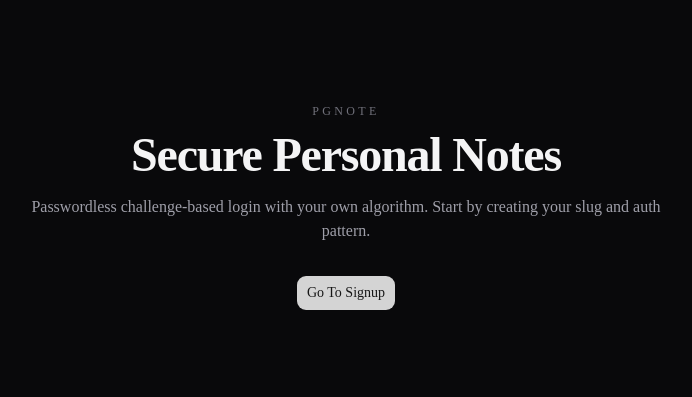
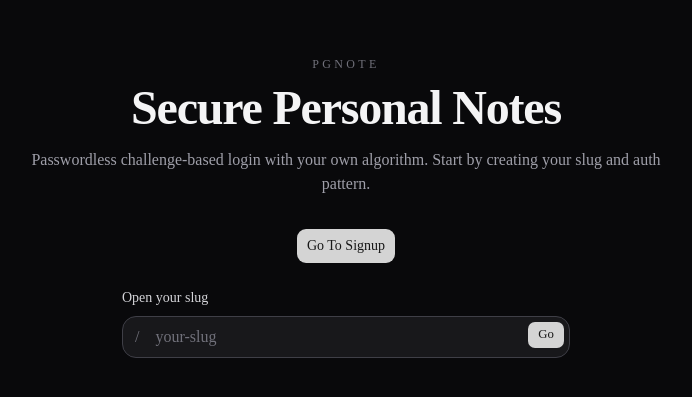
Before and after one commit to Pranav1632/pgnote, a Next.js app: page / in a window 1280 px wide. Shown: the part 193-590 px from the top of the page, without its empty margins (294-986 px from the left). Built offline with nearby package versions, Linux system fonts and the light colour scheme.

Commit message:
added slug input in home page , and non existint slug error handling

```diff
--- /dev/null
+++ b/app/[slug]/not-found.tsx
@@ -0,0 +1,26 @@
+import Link from "next/link";
+import { Button } from "@/components/ui/button";
+
+export default function SlugNotFoundPage() {
+  return (
+    <main className="min-h-screen bg-zinc-950 text-zinc-100">
+      <div className="mx-auto flex min-h-screen max-w-3xl flex-col items-center justify-center px-6 text-center">
+        <p className="mb-3 text-xs tracking-[0.28em] text-zinc-500 uppercase">pgnote / slug</p>
+        <h1 className="mb-3 text-3xl font-semibold tracking-tight md:text-4xl">
+          Slug Not Found
+        </h1>
+        <p className="mb-8 text-zinc-400">
+          This slug does not exist, or access is not available.
+        </p>
+        <div className="flex flex-wrap items-center justify-center gap-3">
+          <Button asChild size="sm" variant="outline">
+            <Link href="/">Go Home</Link>
+          </Button>
+          <Button asChild size="sm">
+            <Link href="/signup">Create New Slug</Link>
+          </Button>
+        </div>
+      </div>
+    </main>
+  );
+}
--- a/app/[slug]/page.tsx
+++ b/app/[slug]/page.tsx
@@ -1,6 +1,8 @@
 import { notFound, redirect } from "next/navigation";
 import { ChallengeLoginForm } from "@/components/auth/challenge-login-form";
+import { connectToDatabase } from "@/lib/db";
 import { requireValidSession } from "@/lib/session";
+import { UserModel } from "@/models/User";
 
 const SLUG_REGEX = /^[a-z0-9][a-z0-9_-]{2,31}$/;
 
@@ -21,6 +23,12 @@ export default async function SlugLoginPage({ params }: SlugLoginPageProps) {
 
   if (rawSlug !== normalizedSlug) {
     redirect(`/${normalizedSlug}`);
+  }
+
+  await connectToDatabase();
+  const slugExists = await UserModel.exists({ slug: normalizedSlug });
+  if (!slugExists) {
+    notFound();
   }
 
   const activeSession = await requireValidSession(normalizedSlug);
--- /dev/null
+++ b/app/not-found.tsx
@@ -0,0 +1,26 @@
+import Link from "next/link";
+import { Button } from "@/components/ui/button";
+
+export default function GlobalNotFoundPage() {
+  return (
+    <main className="min-h-screen bg-zinc-950 text-zinc-100">
+      <div className="mx-auto flex min-h-screen max-w-3xl flex-col items-center justify-center px-6 text-center">
+        <p className="mb-3 text-xs tracking-[0.28em] text-zinc-500 uppercase">pgnote</p>
+        <h1 className="mb-3 text-3xl font-semibold tracking-tight md:text-4xl">
+          Page Not Found
+        </h1>
+        <p className="mb-8 text-zinc-400">
+          The page or slug you requested is unavailable.
+        </p>
+        <div className="flex flex-wrap items-center justify-center gap-3">
+          <Button asChild size="sm" variant="outline">
+            <Link href="/">Go Home</Link>
+          </Button>
+          <Button asChild size="sm">
+            <Link href="/signup">Create New Slug</Link>
+          </Button>
+        </div>
+      </div>
+    </main>
+  );
+}
--- a/app/page.tsx
+++ b/app/page.tsx
@@ -1,4 +1,5 @@
 import Link from "next/link";
+import { SlugAccessForm } from "@/components/auth/slug-access-form";
 import { Button } from "@/components/ui/button";
 
 export default function HomePage() {
@@ -14,6 +15,7 @@ export default function HomePage() {
         <Button asChild size="lg">
           <Link href="/signup">Go To Signup</Link>
         </Button>
+        <SlugAccessForm />
       </div>
     </main>
   );
--- /dev/null
+++ b/components/auth/slug-access-form.tsx
@@ -0,0 +1,49 @@
+"use client";
+
+import { FormEvent, useState } from "react";
+import { useRouter } from "next/navigation";
+import { Button } from "@/components/ui/button";
+
+const SLUG_REGEX = /^[a-z0-9][a-z0-9_-]{2,31}$/;
+
+export function SlugAccessForm() {
+  const router = useRouter();
+  const [slugInput, setSlugInput] = useState("");
+  const [errorMessage, setErrorMessage] = useState<string | null>(null);
+
+  const handleSubmit = (event: FormEvent<HTMLFormElement>) => {
+    event.preventDefault();
+
+    const normalizedSlug = slugInput.trim().toLowerCase();
+    if (!SLUG_REGEX.test(normalizedSlug)) {
+      setErrorMessage("Enter a valid slug (3-32 chars, lowercase letters/numbers/_/-).");
+      return;
+    }
+
+    setErrorMessage(null);
+    router.push(`/${normalizedSlug}`);
+  };
+
+  return (
+    <form onSubmit={handleSubmit} className="mt-6 w-full max-w-md space-y-2">
+      <label htmlFor="quick-slug" className="block text-left text-sm text-zinc-300">
+        Open your slug
+      </label>
+      <div className="flex overflow-hidden rounded-xl border border-zinc-700 bg-zinc-900">
+        <span className="px-3 py-2 text-zinc-500">/</span>
+        <input
+          id="quick-slug"
+          value={slugInput}
+          onChange={(event) => setSlugInput(event.target.value)}
+          autoComplete="off"
+          placeholder="your-slug"
+          className="w-full bg-transparent px-1 py-2 text-zinc-100 outline-none placeholder:text-zinc-500"
+        />
+        <Button type="submit" size="sm" className="m-1">
+          Go
+        </Button>
+      </div>
+      {errorMessage && <p className="text-left text-sm text-rose-400">{errorMessage}</p>}
+    </form>
+  );
+}
```
